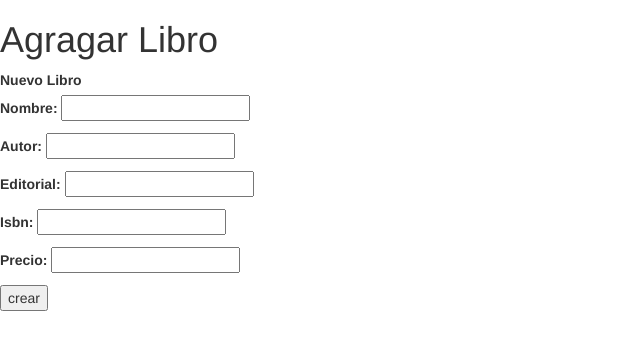
After one commit to DerianD/examen_unidad1, a Django app: a page that uses libros/templates/agregar_libro.html in a window 1280 px wide. The commit adds this page. Shown: the top 350 px of the page, without its empty margins (0-640 px from the left). Run offline with Django 3.2, Linux system fonts and the light colour scheme; some libraries are stand-ins or nearby versions.

Commit message:
Parte 3 del examen y final -V3-

```diff
--- a/biblioteca/urls.py
+++ b/biblioteca/urls.py
@@ -14,6 +14,7 @@ Including another URLconf
     2. Add a URL to urlpatterns:  url(r'^blog/', include('blog.urls'))
 """
 
+
 from django.conf.urls import url
 from django.contrib import admin
 
@@ -26,4 +27,5 @@ urlpatterns = [
     url(r'^detalle/(?P<object_id>\d+)/$', views.detalle_libro, name='detalle'),
     url(r'^detalle/(?P<slug>[\w-]+)/$', views.detalle_s, name='detalle_s'),
     url(r'^detalle/(?P<slug>[\w-]+)/$', views.detalle_slug, name='detalle_slug'),
+    url(r'^crear_libro/$', views.agregar_libro, name='nuevo_libro'),
 ]
--- /dev/null
+++ b/libros/forms.py
@@ -0,0 +1,19 @@
+from django import forms
+
+class libroAddForms(forms.Form):
+
+    nombre = forms.CharField()
+    autor = forms.CharField()
+    editorial = forms.CharField()
+    ISBN = forms.CharField()
+    precio = forms.DecimalField(max_digits=9999, decimal_places=2)
+    """
+    def clean_precio(self):
+        precio2 = self.cleaned_data.get("precio")
+        if precio2 <= 100.00:
+            raise forms.ValidationError("El precio debe ser mayor que $100.00")
+        elif precio2 >= 19999.00:
+            raise forms.ValidationError("El precio debe ser menos que $19999.00")
+        else:
+            raise precio2
+    """
--- /dev/null
+++ b/libros/templates/agregar_libro.html
@@ -0,0 +1,11 @@
+{% extends "base.html" %}
+
+{%block content%}
+  <h1>Agragar Libro</h1>
+  <form class="" action="" method="POST">{% csrf_token %}
+    <label for="">Nuevo Libro</label>
+    {{form.as_p}}
+    <input type="submit" name="" value="crear">
+
+  </form>
+{%endblock%}
--- a/libros/templates/detalle.html
+++ b/libros/templates/detalle.html
@@ -3,9 +3,9 @@
 {%block content%}
   <h1>{{mensaje}}</h1>
   <div class="">
-    <h2>{{producto}}</h2>
-    <h2>{{producto.descripcion}}</h2>
-    <h2>{{producto.precio}}</h2>
+    <h2>{{libros}}</h2>
+    <h2>{{libros.descripcion}}</h2>
+    <h2>{{libros.precio}}</h2>
 
   </div>
 {%endblock%}
--- a/libros/views.py
+++ b/libros/views.py
@@ -2,8 +2,8 @@ from django.shortcuts import render
 from django.http import Http404
 from django.shortcuts import get_object_or_404
 
-from models import libromodelo
-
+from .models import libromodelo
+from .forms import libroAddForms
 
 # Create your views here.
 
@@ -27,7 +27,7 @@ def detalle_libro(request, object_id=None):
     #Logico de negocio alias hechizo
     librosclass2 = get_object_or_404(libromodelo, id=object_id)
     m = "libro nuevo"
-    template = "detalleLibro.html"
+    template = "detalle.html"
     contexto= {"mensaje":m,
                "libros": librosclass2 }
     return render(request, template, contexto)
@@ -53,3 +53,33 @@ def detalle_slug(request, slug=None):
     contexto= {"mensaje":m,
            "producto": libroclass }
     return render(request, template, contexto)
+
+def agregar_libro(request, object_id=None):
+    form = libroAddForms(request.POST or None)
+    if request.method == "POST":
+        print request.POST
+    if form.is_valid():
+        # print request.POST
+        data = form.cleaned_data
+        nombre = data.get("nombre")
+        autor = data.get("autor")
+        editorial = data.get("editorial")
+        ISBN = data.get("ISBN")
+        precio = data.get("precio")
+        # nuevo_producto = Producto.object.create(nombre = nombre,
+        #                                         descripcion = descripcion,
+        #                                         precio = precio)
+        nuevo_libro = libromodelo()
+        nuevo_libro.nombre = nombre
+        nuevo_libro.autor = autor
+        nuevo_libro.editorial = editorial
+        nuevo_libro.ISBN = ISBN
+        nuevo_libro.precio = precio
+        nuevo_libro.save()
+
+    template = "agregar_libro.html"
+    context = {
+        "form":form
+    }
+
+    return render(request, template, context)
```
Also changed, not shown: db.sqlite3, libros/models.py (line endings or trailing spaces), 4 other files.
